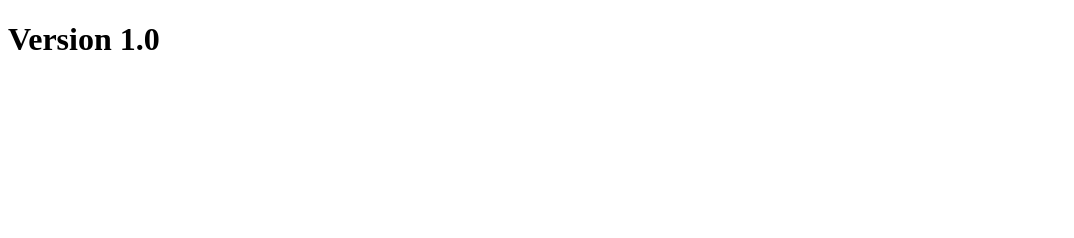
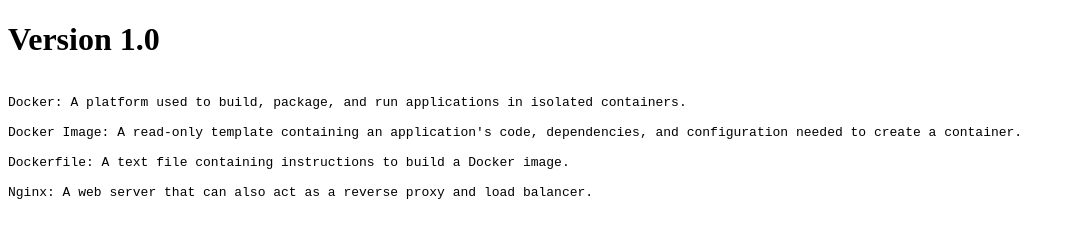
Before and after one commit to priyadarshini2006/devops_workshop, a plain HTML site: page index.html in a window 1280 px wide. Shown: the whole page, without its empty margins (0-1074 px from the left). Drawn offline with Linux system fonts and the light colour scheme.

Commit message:
its my seven publish

```diff
--- a/index.html
+++ b/index.html
@@ -7,14 +7,16 @@
 </head>
 <body>
  <h1>Version 1.0</h1>
+ <pre>
 
-<!-- Docker: A platform used to build, package, and run applications in isolated containers.
+Docker: A platform used to build, package, and run applications in isolated containers.
 
 Docker Image: A read-only template containing an application's code, dependencies, and configuration needed to create a container.
 
 Dockerfile: A text file containing instructions to build a Docker image.
 
-Nginx: A web server that can also act as a reverse proxy and load balancer. -->
+Nginx: A web server that can also act as a reverse proxy and load balancer. </pre>
+</body>
 
 
 </body>
```
